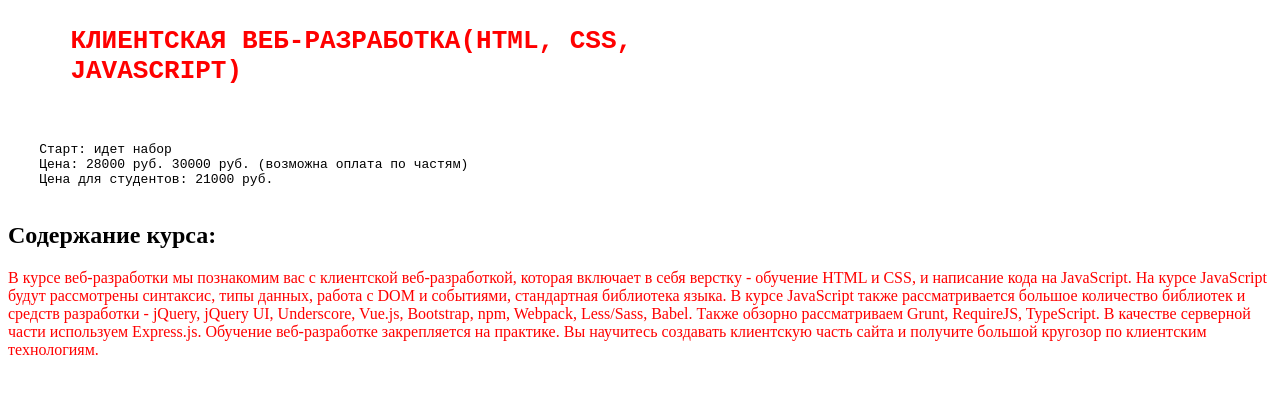
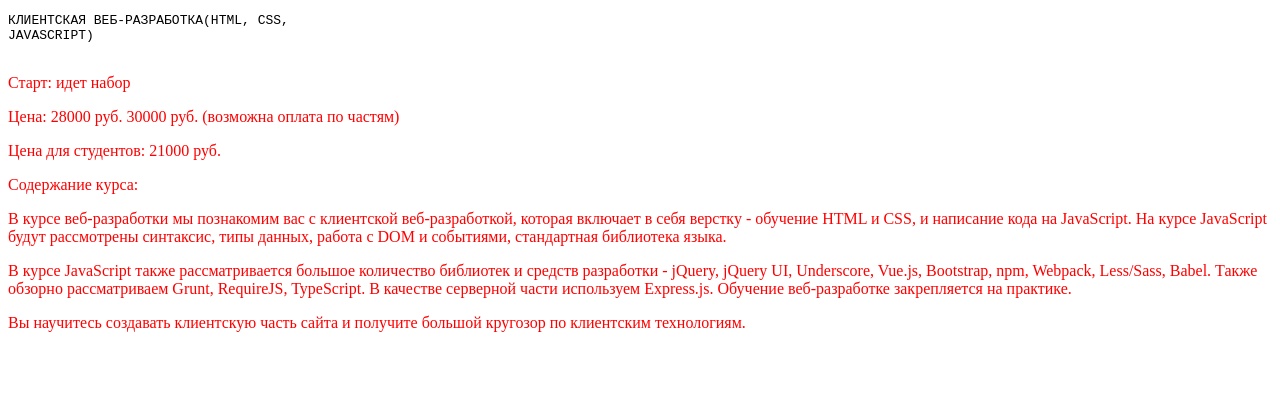
Before and after one commit to bondar-max/ClientWebCourseNov2025, a plain HTML site: page CSS Text/index.html in a window 1280 px wide. Drawn offline with Linux system fonts and the light colour scheme.

Commit message:
refactor(html): улучшение структуры HTML-документа
Изменена структура HTML-кода для лучшего восприятия.
Заголовки заменены на div-элементы, добавлены классы для оформления,
что улучшает читаемость и поддержку стилей.
Также улучшено форматирование информации о курсе.

```diff
--- a/CSS Text/index.html
+++ b/CSS Text/index.html
@@ -6,31 +6,25 @@
     <link rel="stylesheet" href="style.css">
 </head>
 <body>
-<h1>
+<div class="title">
     <pre>
-    КЛИЕНТСКАЯ ВЕБ-РАЗРАБОТКА(HTML, CSS,
-    JAVASCRIPT)
+КЛИЕНТСКАЯ ВЕБ-РАЗРАБОТКА(HTML, CSS,
+JAVASCRIPT)
     </pre>
-</h1>
+</div>
 
-<pre>
-    Старт: идет набор
-    Цена: 28000 руб. 30000 руб. (возможна оплата по частям)
-    Цена для студентов: 21000 руб.
- </pre>
+<div class="course-info">
+    <p><span class="label">Старт:</span> идет набор</p>
+    <p><span class="label">Цена:</span> 28000 руб. 30000 руб. (возможна оплата по частям)</p>
+    <p><span class="label">Цена для студентов:</span> 21000 руб.</p>
+    <p><span class="label">Содержание курса:</span> </p>
+</div>
 
-<h2>
-    Содержание курса:
-</h2>
-<p>
-
-
-    В курсе веб-разработки мы познакомим вас с клиентской веб-разработкой, которая включает в себя верстку - обучение HTML и CSS, и написание кода на JavaScript. На курсе JavaScript будут рассмотрены синтаксис, типы данных, работа с DOM и событиями, стандартная библиотека языка.
-
-    В курсе JavaScript также рассматривается большое количество библиотек и средств разработки - jQuery, jQuery UI, Underscore, Vue.js, Bootstrap, npm, Webpack, Less/Sass, Babel. Также обзорно рассматриваем Grunt, RequireJS, TypeScript. В качестве серверной части используем Express.js. Обучение веб-разработке закрепляется на практике.
-
-    Вы научитесь создавать клиентскую часть сайта и получите большой кругозор по клиентским технологиям.
-</p>
+<div class="text">
+<p>В курсе веб-разработки мы познакомим вас с клиентской веб-разработкой, которая включает в себя верстку - обучение HTML и CSS, и написание кода на JavaScript. На курсе JavaScript будут рассмотрены синтаксис, типы данных, работа с DOM и событиями, стандартная библиотека языка.</p>
+<p>В курсе JavaScript также рассматривается большое количество библиотек и средств разработки - jQuery, jQuery UI, Underscore, Vue.js, Bootstrap, npm, Webpack, Less/Sass, Babel. Также обзорно рассматриваем Grunt, RequireJS, TypeScript. В качестве серверной части используем Express.js. Обучение веб-разработке закрепляется на практике.</p>
+<p>Вы научитесь создавать клиентскую часть сайта и получите большой кругозор по клиентским технологиям.</p>
+</div>
 
 </body>
 </html>
```
